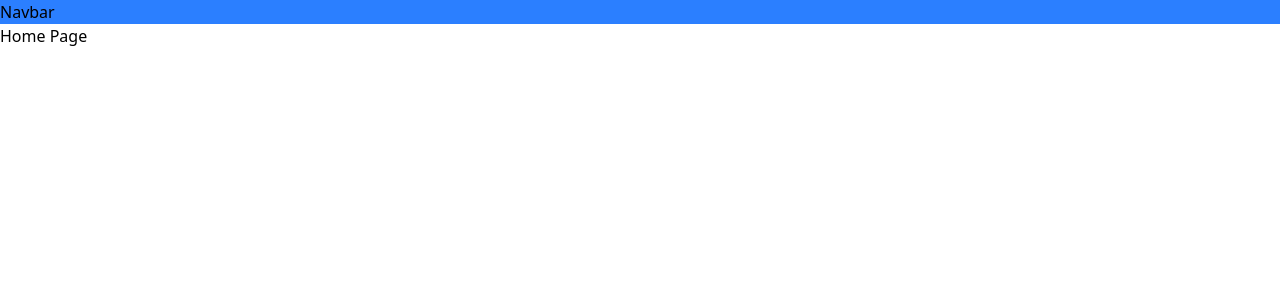
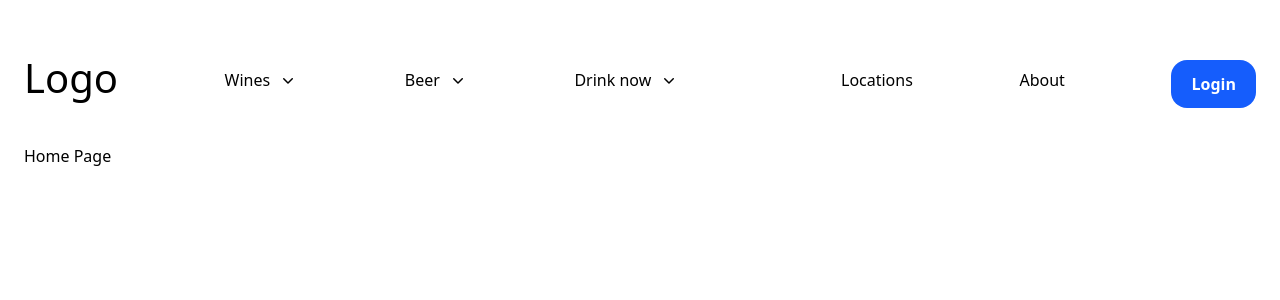
Before and after one commit to LisbonConnection/World-Wide-Wine-Frontend, a React (Vite) app: page / in a window 1280 px wide. Shown: the top 300 px of the page. Built offline with nearby package versions, Linux system fonts and the light colour scheme.

Commit message:
implement navbar

```diff
--- a/package.json
+++ b/package.json
@@ -10,6 +10,7 @@
     "preview": "vite preview"
   },
   "dependencies": {
+    "@heroicons/react": "^2.2.0",
     "@tailwindcss/vite": "^4.0.10",
     "axios": "^1.8.1",
     "react": "^19.0.0",
--- a/src/App.jsx
+++ b/src/App.jsx
@@ -13,7 +13,7 @@ function App() {
   return (
     <>
 
-        <div>
+        <div className="container relative mx-auto p-6 ">
           <Navbar />
 
           <Routes>
--- a/src/components/Navbar.jsx
+++ b/src/components/Navbar.jsx
@@ -1,8 +1,9 @@
 import React from 'react'
-// import { useContext } from 'react'
+import { useContext } from 'react'
+import { AuthContext } from '../context/auth.context'
+import { Link } from 'react-router-dom'
+import { ChevronDownIcon } from "@heroicons/react/20/solid";
 // import { ThemeContext } from '../context/theme.context';
-
-
 
 function Navbar() {
 
@@ -10,10 +11,37 @@ function Navbar() {
   return (
 
     <>
-    <div >
-    <div className={`bg-blue-500`}>
-        Navbar
+    <div>
+    <div className="flex justify-between my-6">
+    <p className="h-16 w-auto text-[40px]">Logo</p>
+          <button className=" hover:bg-blue-100 hover:text-blue-400 hover:font-bold text-black h-16 w-auto rounded flex items-center">
+            Wines
+            <ChevronDownIcon className="h-5 w-5 ml-2" />
+          </button>
+
+          <button className=" hover:bg-blue-100 hover:text-blue-400 hover:font-bold text-black h-16 w-auto rounded flex items-center">
+            Beer
+            <ChevronDownIcon className="h-5 w-5 ml-2" />
+          </button>
+
+          <button className=" hover:bg-blue-100 hover:text-blue-400 hover:font-bold text-black h-16 w-40 rounded flex items-center">
+            Drink now
+            <ChevronDownIcon className="h-5 w-5 ml-2" />
+          </button>
+
+          <button className=" hover:bg-blue-100 hover:text-blue-400 hover:font-bold text-black h-16 w-auto rounded flex items-center">
+            Locations
+          </button>
+          <button className=" hover:bg-blue-100 hover:text-blue-400 hover:font-bold text-black h-16 w-auto rounded flex items-center">
+            About
+          </button>
+
+          <div className="flex my-3">
+            <button className="bg-blue-600 text-white hover:bg-blue-700 font-bold text-black h-12 w-auto rounded-2xl p-5 flex items-center">
+              Login
+            </button>
       </div>
+    </div>
     </div>
     </>
 
```
Also changed, not shown: 1 other file (tests, documents, lock files or other folders).
